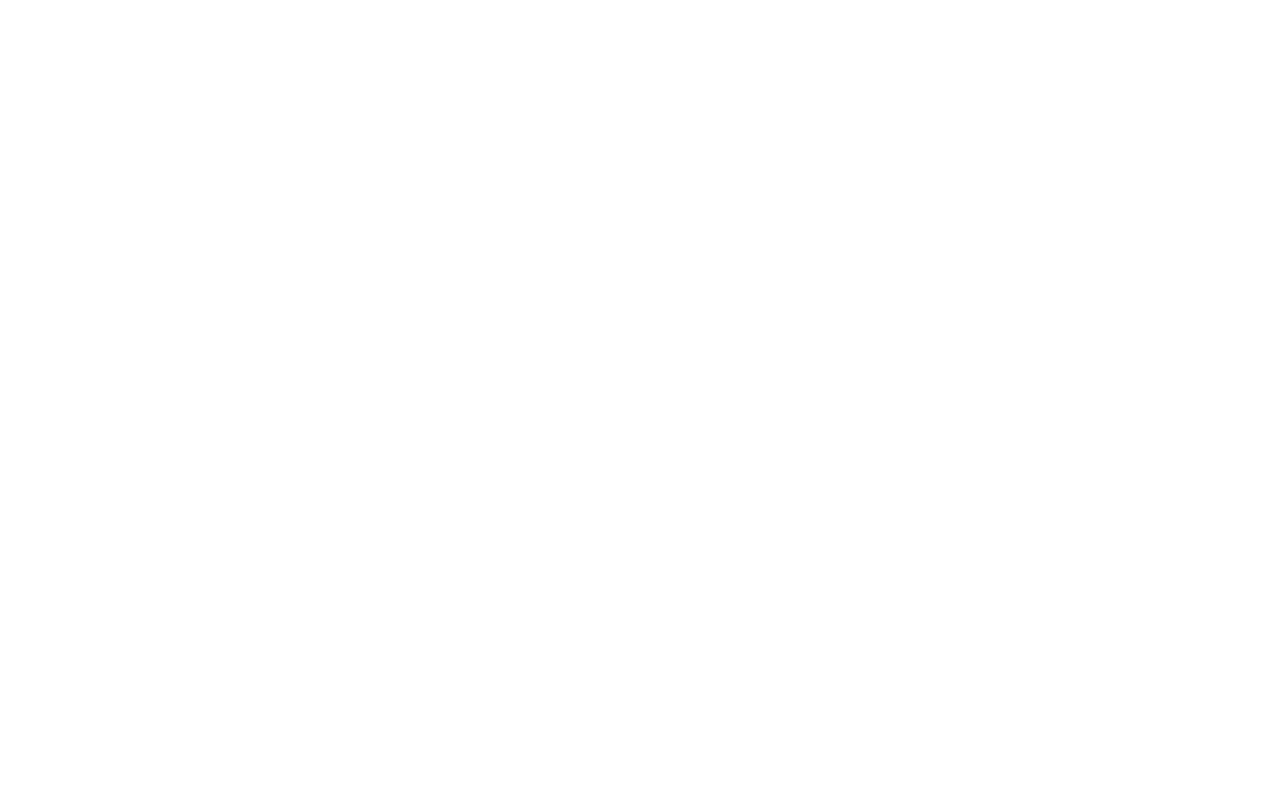
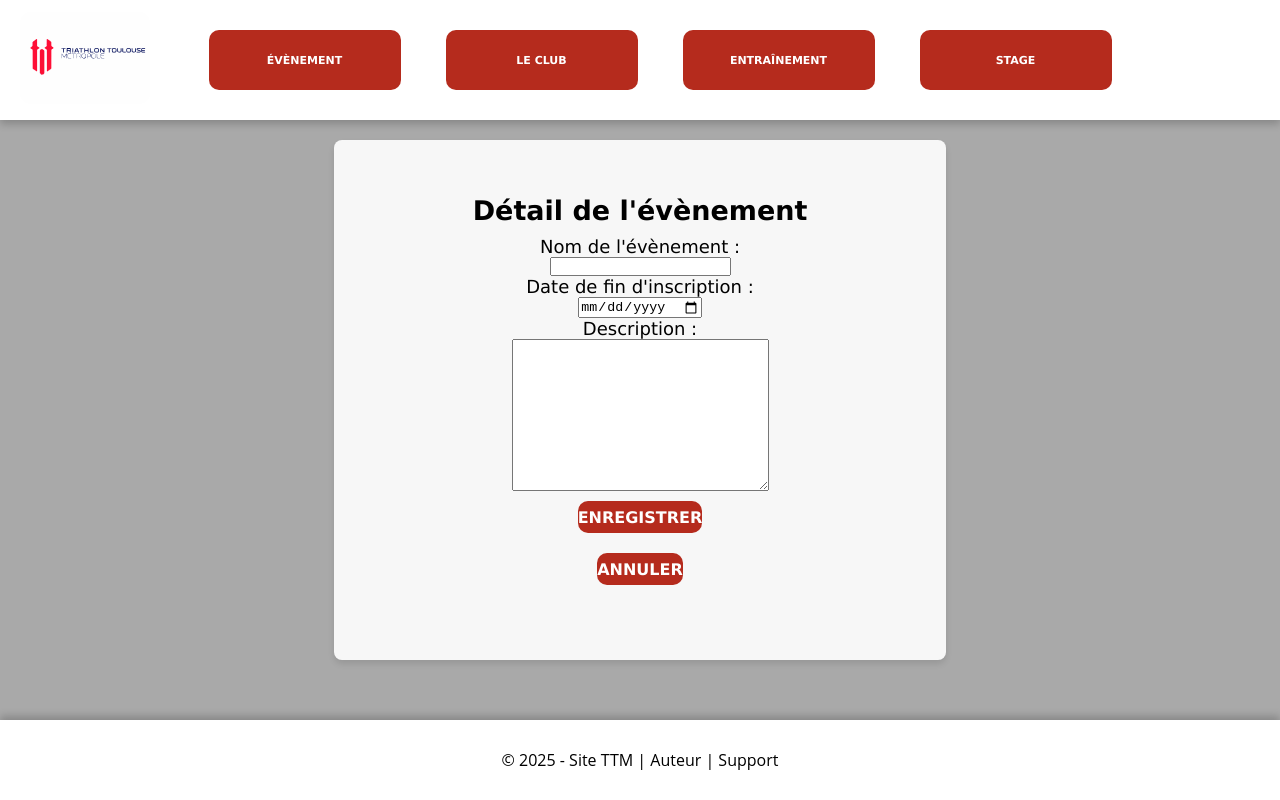
Before and after one commit to Team-TTM/frontend, a Vue app: page /users/EditEventPage/1 in a window 1280 px wide. Before the commit this address had no page. Built offline with nearby package versions, Linux system fonts and the light colour scheme.

Commit message:
feat : page d'édition d'un event

```diff
--- a/src/pages/DetailEventPage.vue
+++ b/src/pages/DetailEventPage.vue
@@ -25,7 +25,12 @@
     await this.fetchEvent();
   },
   methods: {
-
+    goToEdit() {
+      if (!this.event || !this.event.eventId) {
+        return;
+      }
+      this.$router.push({ name: "EditEventPage", params: { eventId: this.event.eventId } });
+    },
     formatEventDate(dateString) {
       if (!dateString) return null; // Vérifie si la date est null
       const date = new Date(dateString);
@@ -33,49 +38,6 @@
       const month = String(date.getMonth() + 1).padStart(2, '0');
       const year = date.getFullYear();
       return `${day}/${month}/${year}`;
-    },
-    async saveChanges(){
-      const uri = "/api/events";
-        const token = this.$store.getters['getToken'];
-        console.log("Token récupéré du store: ", token);
-
-        if (!token) {
-          return;
-        }
-
-      console.log("eventId:", this.event.eventId); // Vérifie la valeur avant l'envoi
-
-      const eventData = {
-          event:{
-            eventId: this.event.eventId,
-            name: this.event.name,
-            description: this.event.description,
-            endAt: this.event.endAt,
-          }
-        };
-
-
-        console.log("Données envoyées :", eventData);
-
-        await axios.put(
-          uri,
-          eventData,
-          {
-            headers: {
-              Authorization: `Bearer ${token}`,
-              "Content-Type":"application/json"
-            }
-          }
-        );
-
-        alert('Évènement modifié avec succès !');
-        this.$router.push({name: "EventPage"});
-    },
-    cancelEditing(){
-      this.isEditing = false
-    },
-    startEditing(){
-      this.isEditing = true
     },
     async deleteEvent() {
       if (!confirm("Voulez-vous vraiment supprimer cet événement ?")) return;
@@ -140,22 +102,12 @@
       <div class="principal-container">
         <div class="detail-event-container">
           <h2>Détail de l'évènement</h2>
-          <div v-if="!isEditing">
+          <div>
             <p><strong>Titre :</strong> {{ event.name }}</p>
             <p><strong>Date :</strong> {{ this.formatEventDate(event.endAt) }}</p>
             <p><strong>Description :</strong> {{ event.description }}</p>
-            <button class="bouton" @click="startEditing">Editer</button>
+            <button class="bouton" @click="goToEdit">Editer</button>
             <button class="bouton" @click="deleteEvent">Supprimer</button>
-          </div>
-          <div class="input-container" v-else>
-            <p>Nom de l'évènement : </p>
-            <input v-model="event.name" title="Nom de l'évènement">
-            <p>Date de fin d'inscription : </p>
-            <input v-model="event.endAt" type="date" title="Date de fin d'inscription">
-            <p>Description : </p>
-            <textarea rows="10" cols="30" v-model="event.description" title="Description"/>
-            <button class="bouton" @click="saveChanges">Enregistrer</button>
-            <button class="bouton" @click="cancelEditing">Annuler</button>
           </div>
         </div>
       </div>
@@ -215,12 +167,4 @@
   align-items: center;
 }
 
-.input-container{
-  display : flex;
-  flex-direction: column;
-  justify-content: center;
-  align-items: center;
-  margin : 10px;
-}
-
 </style>
--- /dev/null
+++ b/src/pages/EditEventPage.vue
@@ -0,0 +1,214 @@
+<script>
+
+import axios from 'axios';
+import BoutonsHeader from "@/components/boutonsHeader.vue";
+import LogoTTM from "@/components/LogoTTM.vue";
+import {defineComponent} from "vue";
+
+export default defineComponent({
+  components: { BoutonsHeader, LogoTTM },
+  props: ["eventId"],
+  data() {
+    return {
+       event: {
+        eventId : null,
+        dirigeantId : null,
+        name: '',
+        description: '',
+        createdAt : '',
+        endAt: '',
+        participants : [],
+      },
+      errorMessage : "",
+    };
+  },
+  mounted(){
+    this.fetchEvent();
+  },
+  methods: {
+    cancelEditing(){
+      this.$router.push({name:"EventPage"})
+    },
+    formatEventDate(dateString) {
+      if (!dateString) return null; // Vérifie si la date est null
+      const date = new Date(dateString);
+      const day = String(date.getDate()).padStart(2, '0');
+      const month = String(date.getMonth() + 1).padStart(2, '0');
+      const year = date.getFullYear();
+      return `${day}/${month}/${year}`;
+    },
+    async fetchEvent() {
+      try {
+        const eventId = this.$route.params.eventId;
+        const token = this.$store.getters["getToken"];
+
+        if (!eventId || !token) return;
+
+        const response = await axios.get(`/api/events/${eventId}`, {
+          headers: { Authorization: `Bearer ${token}` },
+        });
+
+        this.event = response.data;
+      } catch (error) {
+        console.error("Erreur lors du chargement de l'événement :", error);
+      }
+    },
+    async saveChanges(){
+      const uri = "/api/events";
+      this.errorMessage = "";
+      try{
+        const token = this.$store.getters['getToken'];
+        console.log("Token récupéré du store: ", token);
+
+        if (!token) {
+          return;
+        }
+
+        if (!this.event.name.trim()) {
+          this.errorMessage = "Le nom de l'évènement doit être rempli.";
+          return;
+        }
+
+        if(!this.event.endAt){
+          this.errorMessage = "La date de fin d'inscription doit être remplie.";
+          return;
+        }
+
+        if(!this.event.description.trim()){
+          this.errorMessage = "La description doit être remplie.";
+          return;
+        }
+
+        const rawEventId = this.$route.params.eventId;
+        this.event.eventId = parseInt(rawEventId, 10);
+
+        const eventData = {
+          event:{
+            eventId: this.event.eventId,
+            name: this.event.name,
+            description: this.event.description,
+            endAt: this.event.endAt,
+          }
+        };
+
+        console.log("Données envoyées :", eventData);
+
+        await axios.put(
+          uri,
+          eventData,
+          {
+            headers: {
+              Authorization: `Bearer ${token}`,
+              "Content-Type":"application/json"
+            }
+          }
+        );
+
+        alert('Évènement modifié avec succès !');
+        this.$router.push({name: "EventPage"});
+
+      } catch (error) {
+        this.errorMessage = error.response
+          ? error.response.data.error || "Une erreur est survenue."
+          : error.message;
+      }
+    },
+  },
+});
+</script>
+
+<template>
+<div id="page-container">
+<header>
+  <LogoTTM />
+  <boutons-header />
+</header>
+  <div class="main-container">
+    <div class="principal-container">
+      <div class="detail-event-container">
+        <h2>Détail de l'évènement</h2>
+        <div class="input-container">
+          <p>Nom de l'évènement : </p>
+          <input v-model="event.name" title="Nom de l'évènement">
+          <p>Date de fin d'inscription : </p>
+          <input v-model="event.endAt" type="date" title="Date de fin d'inscription" >
+          <p>Description : </p>
+          <textarea rows="10" cols="30" v-model="event.description" title="Description"/>
+          <p v-if="errorMessage" class="error-message">{{ errorMessage }}</p>
+          <button class="bouton" @click="saveChanges">Enregistrer</button>
+          <button class="bouton" @click="cancelEditing">Annuler</button>
+        </div>
+      </div>
+    </div>
+  <footer>© 2025 - Site TTM | Auteur | Support</footer>
+</div>
+</div>
+</template>
+
+<style scoped>
+
+.error-message {
+  color: red;
+  font-size: 14px;
+  margin-top: 10px;
+  font-weight: bold;
+}
+
+.bouton{
+  width : fit-content;
+  height: 4vh;
+  cursor: pointer;
+  border: none;
+  border-radius : 10px;
+  background-color: #b52b1d;
+  color:#ffffff;
+  font-size: min(5vw, 16px);
+  font-weight: bold;
+  font-family: Verdana, Geneva, Tahoma, sans-serif;
+  transition-duration: 0.4s;
+  text-align : center;
+  text-transform: uppercase;
+  margin: 10px;
+}
+
+.bouton:hover{
+  background-color: #ffffff;
+  color:#b52b1d;
+  box-shadow : 0 12px 16px 0 rgba(0,0,0,0.24), 0 17px 50px 0 rgba(0,0,0,0.19);
+}
+
+.principal-container {
+  display: flex;
+  flex-direction: column;
+  justify-content: center;
+  align-items: center;
+  height: 65vh; /* Hauteur fixe, ajustable selon vos besoins */
+  background-color: rgba(255, 255, 255, 0.9);
+  padding: 12px 24px;
+  text-align: center;
+  box-shadow: 0 4px 6px rgba(0, 0, 0, 0.1);
+  border-radius: 8px;
+  z-index: 1000;
+  font-size: 18px;
+  font-family: Verdana, Geneva, Tahoma, sans-serif;
+  overflow-y: auto; /* Permet un défilement vertical si le contenu dépasse */
+}
+
+.detail-event-container{
+  display : flex;
+  flex-wrap: wrap;
+  width : 44vw;
+  flex-direction: column;
+  justify-content: start;
+  align-items: center;
+}
+
+.input-container{
+  display : flex;
+  flex-direction: column;
+  justify-content: center;
+  align-items: center;
+  margin : 10px;
+}
+
+</style>
--- a/src/pages/EventPage.vue
+++ b/src/pages/EventPage.vue
@@ -25,7 +25,6 @@
     },
     goToDetail(event) {
       if (!event || !event.eventId) {
-        console.error("Erreur : l'eventId est manquant !");
         return;
       }
       this.$router.push({ name: "DetailEventPage", params: { eventId: event.eventId } });
--- a/src/router/index.js
+++ b/src/router/index.js
@@ -10,6 +10,7 @@
 import StagePage from "@/pages/StagePage.vue";
 import CreateEventPage from "@/pages/CreateEventPage.vue";
 import DetailEventPage from "@/pages/DetailEventPage.vue";
+import EditEventPage from "@/pages/EditEventPage.vue";
 const routes = [
   {
     path: '/', // La route racine correspond à la page d'accueil
@@ -64,7 +65,14 @@
     path : '/users/DetailEventPage/:eventId',
     name : 'DetailEventPage',
     component: DetailEventPage,
-    props : true
+    props : true,
+  },
+
+  {
+    path : '/users/EditEventPage/:eventId',
+    name : 'EditEventPage',
+    component : EditEventPage,
+    props : true,
   },
 
   {
```
